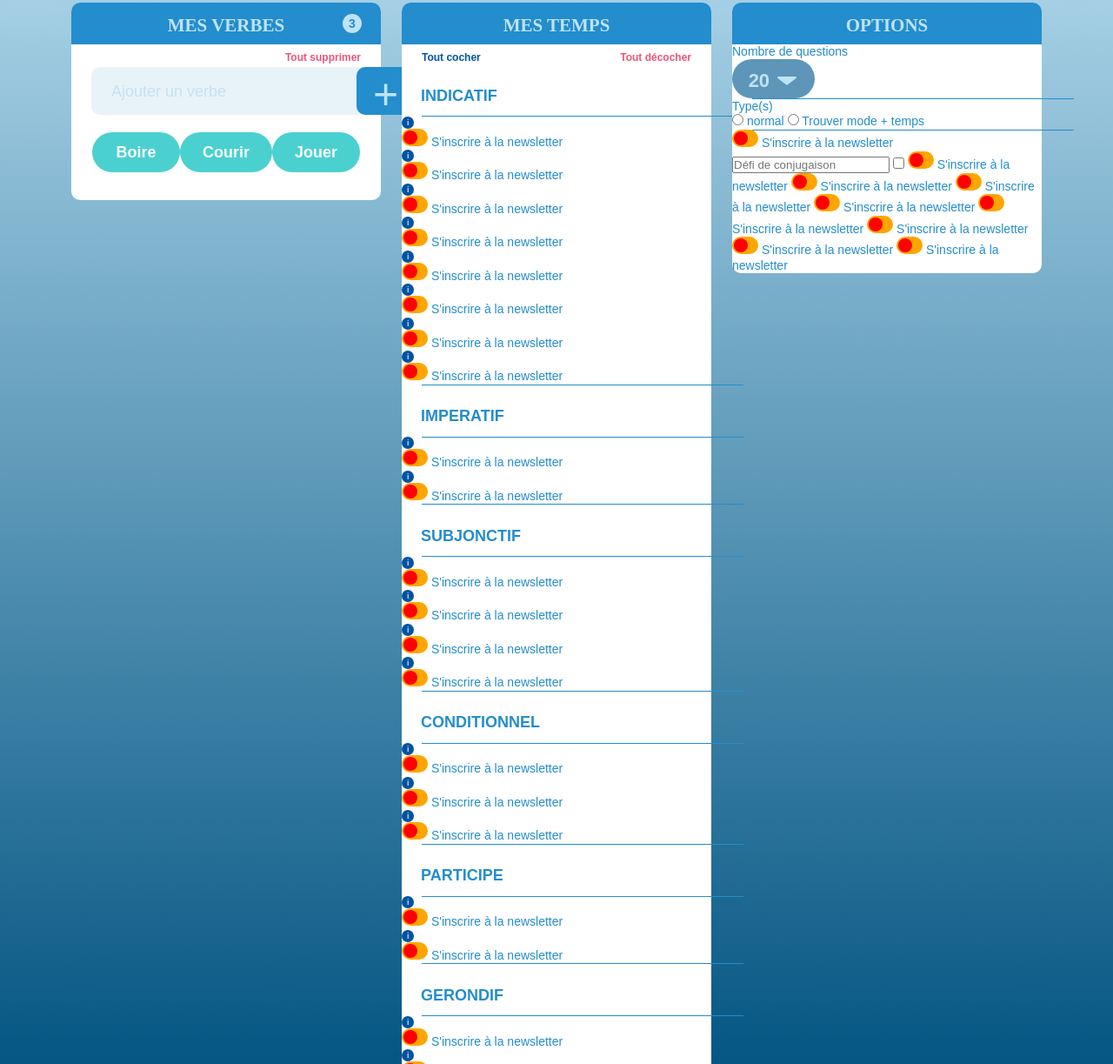
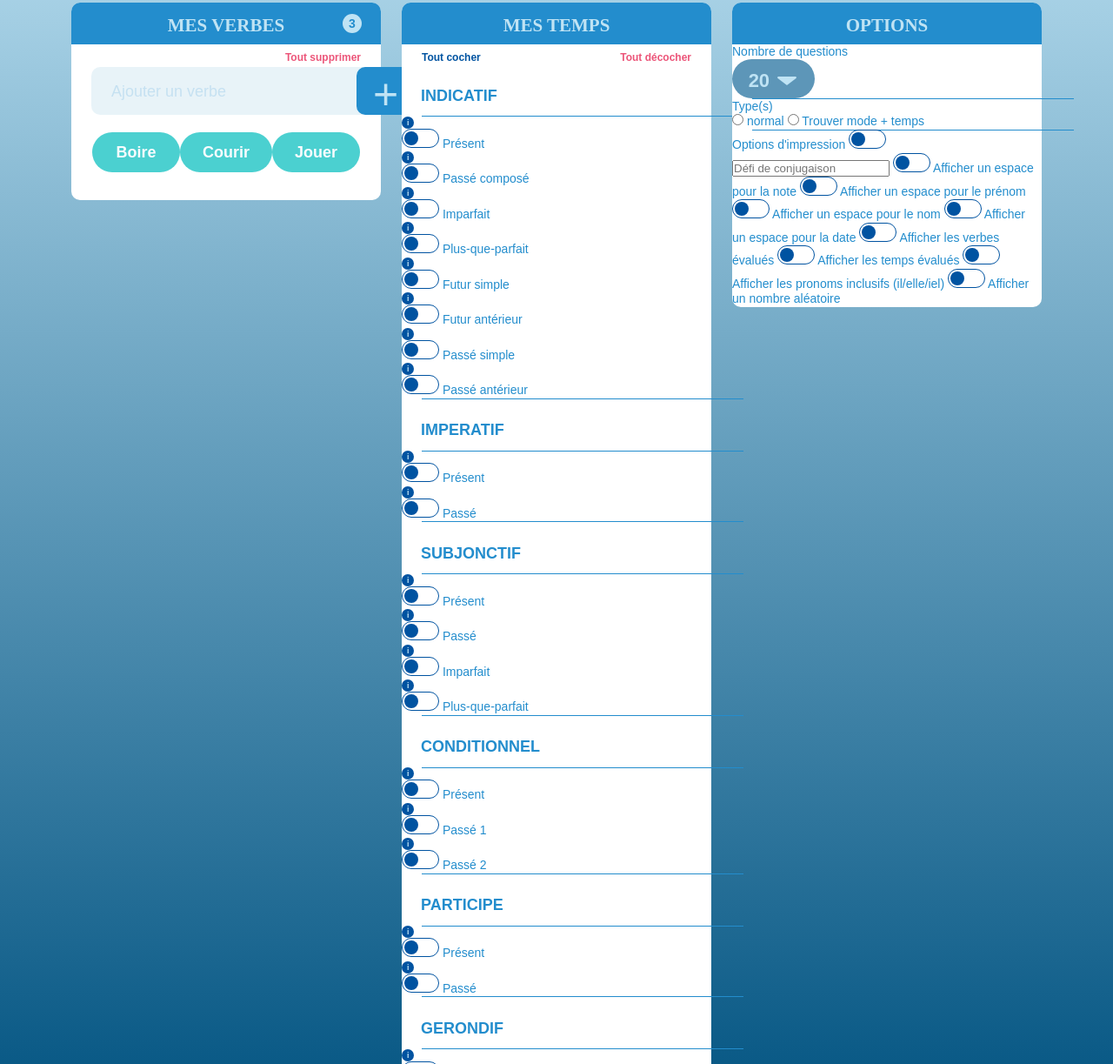
Before and after one commit to maevachristan/Tatitotu-Site-, a website built with Parcel: page src/index.html in a window 1280 px wide. Shown: the part 339-1562 px from the top of the page at 87% size. Built offline with nearby package versions, Linux system fonts and the light colour scheme.

Commit message:
édition des pastilles check

```diff
--- a/src/index.html
+++ b/src/index.html
@@ -130,7 +130,7 @@
                     <div class="switch-wrapper">
                       <div class="switch-inner"></div>
                     </div>
-                    S'inscrire à la newsletter
+                    Présent
                   </label>
                   <div class="example">i</div>
                   <label class="switch">
@@ -138,7 +138,7 @@
                     <div class="switch-wrapper">
                       <div class="switch-inner"></div>
                     </div>
-                    S'inscrire à la newsletter
+                    Passé composé
                   </label>
                   <div class="example">i</div>
                   <label class="switch">
@@ -146,7 +146,7 @@
                     <div class="switch-wrapper">
                       <div class="switch-inner"></div>
                     </div>
-                    S'inscrire à la newsletter
+                    Imparfait
                   </label>
                   <div class="example">i</div>
                   <label class="switch">
@@ -154,7 +154,7 @@
                     <div class="switch-wrapper">
                       <div class="switch-inner"></div>
                     </div>
-                    S'inscrire à la newsletter
+                    Plus-que-parfait
                   </label>
                   <div class="example">i</div>
                   <label class="switch">
@@ -162,7 +162,7 @@
                     <div class="switch-wrapper">
                       <div class="switch-inner"></div>
                     </div>
-                    S'inscrire à la newsletter
+                    Futur simple
                   </label>
                   <div class="example">i</div>
                   <label class="switch">
@@ -170,7 +170,7 @@
                     <div class="switch-wrapper">
                       <div class="switch-inner"></div>
                     </div>
-                    S'inscrire à la newsletter
+                    Futur antérieur
                   </label>
                   <div class="example">i</div>
                   <label class="switch">
@@ -178,7 +178,7 @@
                     <div class="switch-wrapper">
                       <div class="switch-inner"></div>
                     </div>
-                    S'inscrire à la newsletter
+                    Passé simple
                   </label>
                   <div class="example">i</div>
                   <label class="switch">
@@ -186,7 +186,7 @@
                     <div class="switch-wrapper">
                       <div class="switch-inner"></div>
                     </div>
-                    S'inscrire à la newsletter
+                    Passé antérieur
                   </label>
                 <hr>
               </div>
@@ -199,7 +199,7 @@
                   <div class="switch-wrapper">
                     <div class="switch-inner"></div>
                   </div>
-                  S'inscrire à la newsletter
+                  Présent
                 </label>
                 <div class="example">i</div>
                 <label class="switch">
@@ -207,7 +207,7 @@
                   <div class="switch-wrapper">
                     <div class="switch-inner"></div>
                   </div>
-                  S'inscrire à la newsletter
+                  Passé
                 </label>
                 <hr>
               </div>
@@ -220,7 +220,7 @@
                   <div class="switch-wrapper">
                     <div class="switch-inner"></div>
                   </div>
-                  S'inscrire à la newsletter
+                  Présent
                 </label>
                 <div class="example">i</div>
                 <label class="switch">
@@ -228,7 +228,7 @@
                   <div class="switch-wrapper">
                     <div class="switch-inner"></div>
                   </div>
-                  S'inscrire à la newsletter
+                  Passé
                 </label>
                 <div class="example">i</div>
                 <label class="switch">
@@ -236,7 +236,7 @@
                   <div class="switch-wrapper">
                     <div class="switch-inner"></div>
                   </div>
-                  S'inscrire à la newsletter
+                  Imparfait
                 </label>
                 <div class="example">i</div>
                 <label class="switch">
@@ -244,7 +244,7 @@
                   <div class="switch-wrapper">
                     <div class="switch-inner"></div>
                   </div>
-                  S'inscrire à la newsletter
+                  Plus-que-parfait
                 </label>
                 <hr>
               </div>
@@ -257,7 +257,7 @@
                   <div class="switch-wrapper">
                     <div class="switch-inner"></div>
                   </div>
-                  S'inscrire à la newsletter
+                  Présent
                 </label>
                 <div class="example">i</div>
                 <label class="switch">
@@ -265,7 +265,7 @@
                   <div class="switch-wrapper">
                     <div class="switch-inner"></div>
                   </div>
-                  S'inscrire à la newsletter
+                  Passé 1
                 </label>
                 <div class="example">i</div>
                 <label class="switch">
@@ -273,7 +273,7 @@
                   <div class="switch-wrapper">
                     <div class="switch-inner"></div>
                   </div>
-                  S'inscrire à la newsletter
+                  Passé 2
                 </label>
                 <hr>
               </div>
@@ -286,7 +286,7 @@
                   <div class="switch-wrapper">
                     <div class="switch-inner"></div>
                   </div>
-                  S'inscrire à la newsletter
+                  Présent
                 </label>
                 <div class="example">i</div>
                 <label class="switch">
@@ -294,7 +294,7 @@
                   <div class="switch-wrapper">
                     <div class="switch-inner"></div>
                   </div>
-                  S'inscrire à la newsletter
+                  Passé
                 </label>
                 <hr>
               </div>
@@ -307,7 +307,7 @@
                   <div class="switch-wrapper">
                     <div class="switch-inner"></div>
                   </div>
-                  S'inscrire à la newsletter
+                  Présent
                 </label>
                 <div class="example">i</div>
                 <label class="switch">
@@ -315,7 +315,7 @@
                   <div class="switch-wrapper">
                     <div class="switch-inner"></div>
                   </div>
-                  S'inscrire à la newsletter
+                  Passé
                 </label>
               </div>
             </div>
@@ -337,69 +337,68 @@
               <label for="options-choice 2nd">Trouver mode + temps</label>
               <hr>
               <label class="switch">
+                Options d'impression
                 <input type="checkbox" />
                 <div class="switch-wrapper">
                   <div class="switch-inner"></div>
                 </div>
-                S'inscrire à la newsletter
               </label>
               <input class="typing-bar options" type="text" name="write-option" placeholder="Défi de conjugaison">
-              <input class="check-tense space-grade" type="checkbox" name="options-choice">
               <label class="switch">
                 <input type="checkbox" />
                 <div class="switch-wrapper">
                   <div class="switch-inner"></div>
                 </div>
-                S'inscrire à la newsletter
+                Afficher un espace pour la note
               </label>
               <label class="switch">
                 <input type="checkbox" />
                 <div class="switch-wrapper">
                   <div class="switch-inner"></div>
                 </div>
-                S'inscrire à la newsletter
+                Afficher un espace pour le prénom
               </label>
               <label class="switch">
                 <input type="checkbox" />
                 <div class="switch-wrapper">
                   <div class="switch-inner"></div>
                 </div>
-                S'inscrire à la newsletter
+                Afficher un espace pour le nom
               </label>
               <label class="switch">
                 <input type="checkbox" />
                 <div class="switch-wrapper">
                   <div class="switch-inner"></div>
                 </div>
-                S'inscrire à la newsletter
+                Afficher un espace pour la date
               </label>
               <label class="switch">
                 <input type="checkbox" />
                 <div class="switch-wrapper">
                   <div class="switch-inner"></div>
                 </div>
-                S'inscrire à la newsletter
+                Afficher les verbes évalués
               </label>
               <label class="switch">
                 <input type="checkbox" />
                 <div class="switch-wrapper">
                   <div class="switch-inner"></div>
                 </div>
-                S'inscrire à la newsletter
+                Afficher les temps évalués
               </label>
               <label class="switch">
                 <input type="checkbox" />
                 <div class="switch-wrapper">
                   <div class="switch-inner"></div>
                 </div>
-                S'inscrire à la newsletter
+                Afficher les pronoms inclusifs (il/elle/iel)
               </label>
               <label class="switch">
                 <input type="checkbox" />
                 <div class="switch-wrapper">
                   <div class="switch-inner"></div>
                 </div>
-                S'inscrire à la newsletter
+                Afficher un nombre aléatoire
               </label>
             </div>
           </div>
--- a/src/scss/main.scss
+++ b/src/scss/main.scss
@@ -15,7 +15,6 @@
 @import "modules/_example.css";
 @import "modules/_turtle.css";
 @import "modules/_verb-bubble.css";
-@import "modules/_check-tense.css";
 @import "modules/_switch.css";
 
 // .row + .row {
--- a/src/scss/modules/_switch.css
+++ b/src/scss/modules/_switch.css
@@ -1,23 +1,24 @@
 .switch-wrapper {
+    background-color: #ffffff;
+    border: solid 1px #0053a1;
+    border-radius: 100px;
     display: inline-block;
-    width: 30px;
-    height: 20px;
+    height: 22px;
     padding: 2px;
-    border-radius: 10px;
-    background: orange;
+    width: 43px;
   }
 
 .switch-inner {
+    background-color: #0053a1;
+    border-radius: 8px;
+    height: 16px;
     width: 16px;
-    height: 16px;
-    border-radius: 8px;
-    background: red;
 }
 
 input:checked + .switch-wrapper .switch-inner {
-    margin-left: 10px;
+    margin-left: 21px;
   }
 
-  .switch input {
+.switch input {
     display: none;
-  }
+}
```
Also changed, not shown: src/scss/modules/_check-tense.css (deleted).
